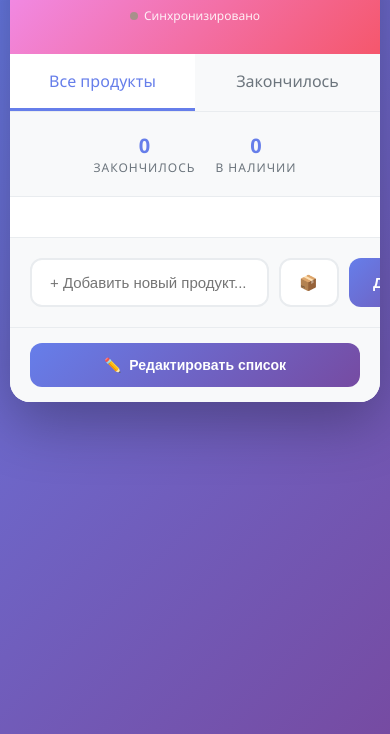
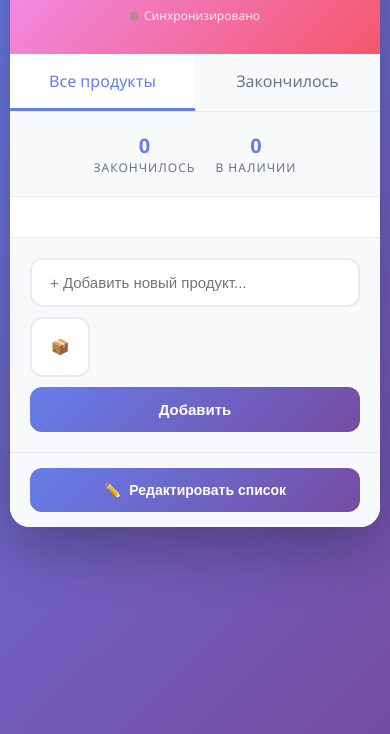
Before and after one commit to artteth/grocery-list, a plain HTML site: page index.html in a window 390 px wide. Shown: the part 110-844 px from the top of the page. Drawn offline with Linux system fonts and the light colour scheme; no server answers.

Commit message:
описание

```diff
--- a/index.html
+++ b/index.html
@@ -266,6 +266,62 @@
 
         .add-item-form.hidden {
             display: none;
+        }
+
+        .add-item-form .input-row {
+            display: flex;
+            gap: 10px;
+            width: 100%;
+            flex-wrap: wrap;
+        }
+
+        .add-item-form input[type="text"] {
+            flex: 1;
+            min-width: 120px;
+            padding: 14px 18px;
+            border: 2px solid #e9ecef;
+            border-radius: 12px;
+            font-size: 15px;
+            transition: border-color 0.3s;
+        }
+
+        .add-item-form input[type="text"].icon-input {
+            flex: 0 0 60px;
+            min-width: 60px;
+            max-width: 60px;
+            text-align: center;
+        }
+
+        .add-item-form button {
+            padding: 14px 24px;
+            background: linear-gradient(135deg, #667eea 0%, #764ba2 100%);
+            color: white;
+            border: none;
+            border-radius: 12px;
+            font-size: 15px;
+            font-weight: 600;
+            cursor: pointer;
+            transition: transform 0.2s;
+            white-space: nowrap;
+        }
+
+        .add-item-form button:hover {
+            transform: scale(1.05);
+        }
+
+        @media (max-width: 400px) {
+            .add-item-form .input-row {
+                flex-direction: column;
+            }
+
+            .add-item-form input[type="text"] {
+                width: 100%;
+            }
+
+            .add-item-form input[type="text"].icon-input {
+                max-width: none;
+                width: 60px;
+            }
         }
 
         .edit-panel {
@@ -552,9 +608,9 @@
         </div>
 
         <div class="add-item-form" id="addForm">
-            <div style="display: flex; gap: 10px; width: 100%;">
-                <input type="text" id="newItemInput" placeholder="+ Добавить новый продукт..." onkeypress="handleKeyPress(event)" style="flex: 1;">
-                <input type="text" id="newItemIconMain" placeholder="📦" style="max-width: 60px;" value="📦" title="Иконка" onkeypress="handleItemIconKeyPress(event)">
+            <div class="input-row">
+                <input type="text" id="newItemInput" placeholder="+ Добавить новый продукт..." onkeypress="handleKeyPress(event)">
+                <input type="text" id="newItemIconMain" placeholder="📦" class="icon-input" value="📦" title="Иконка" onkeypress="handleItemIconKeyPress(event)">
                 <button onclick="addNewItem()">Добавить</button>
             </div>
         </div>
@@ -579,16 +635,18 @@
                 </button>
             </div>
             <div class="add-item-form hidden" id="editAddForm" style="margin-top: 15px; border-top: none; padding-top: 15px;">
-                <div style="display: flex; gap: 10px;">
-                    <input type="text" id="editNewItemInput" placeholder="Название продукта..." onkeypress="handleEditKeyPress(event)" style="flex: 1;">
-                    <input type="text" id="newItemIcon" placeholder="📦" style="max-width: 60px;" value="📦" onkeypress="handleItemIconKeyPress(event)">
+                <div class="input-row">
+                    <input type="text" id="editNewItemInput" placeholder="Название продукта..." onkeypress="handleEditKeyPress(event)">
+                    <input type="text" id="newItemIcon" placeholder="📦" class="icon-input" value="📦" onkeypress="handleItemIconKeyPress(event)">
                     <button onclick="addNewItemFromEdit()">Добавить</button>
                 </div>
             </div>
             <div class="add-item-form hidden" id="editAddCategoryForm" style="margin-top: 15px; border-top: none; padding-top: 15px;">
-                <input type="text" id="newCategoryName" placeholder="Название категории..." onkeypress="handleCategoryKeyPress(event)">
-                <input type="text" id="newCategoryIcon" placeholder="Иконка (эмодзи)" style="max-width: 100px;" value="📦">
-                <button onclick="addNewCategory()">Добавить</button>
+                <div class="input-row">
+                    <input type="text" id="newCategoryName" placeholder="Название категории..." onkeypress="handleCategoryKeyPress(event)">
+                    <input type="text" id="newCategoryIcon" placeholder="Иконка" class="icon-input" value="📦">
+                    <button onclick="addNewCategory()">Добавить</button>
+                </div>
             </div>
         </div>
 
```
Also changed, not shown: 1 other file.
